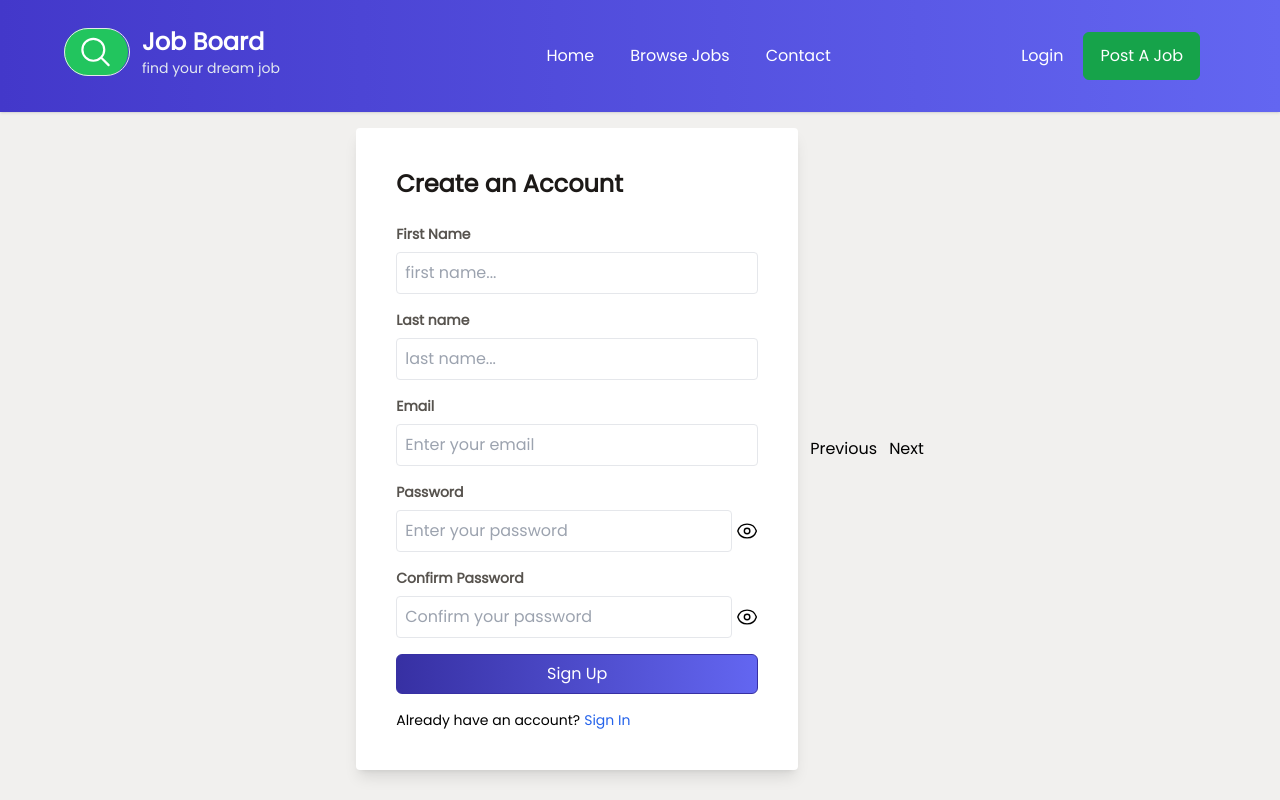
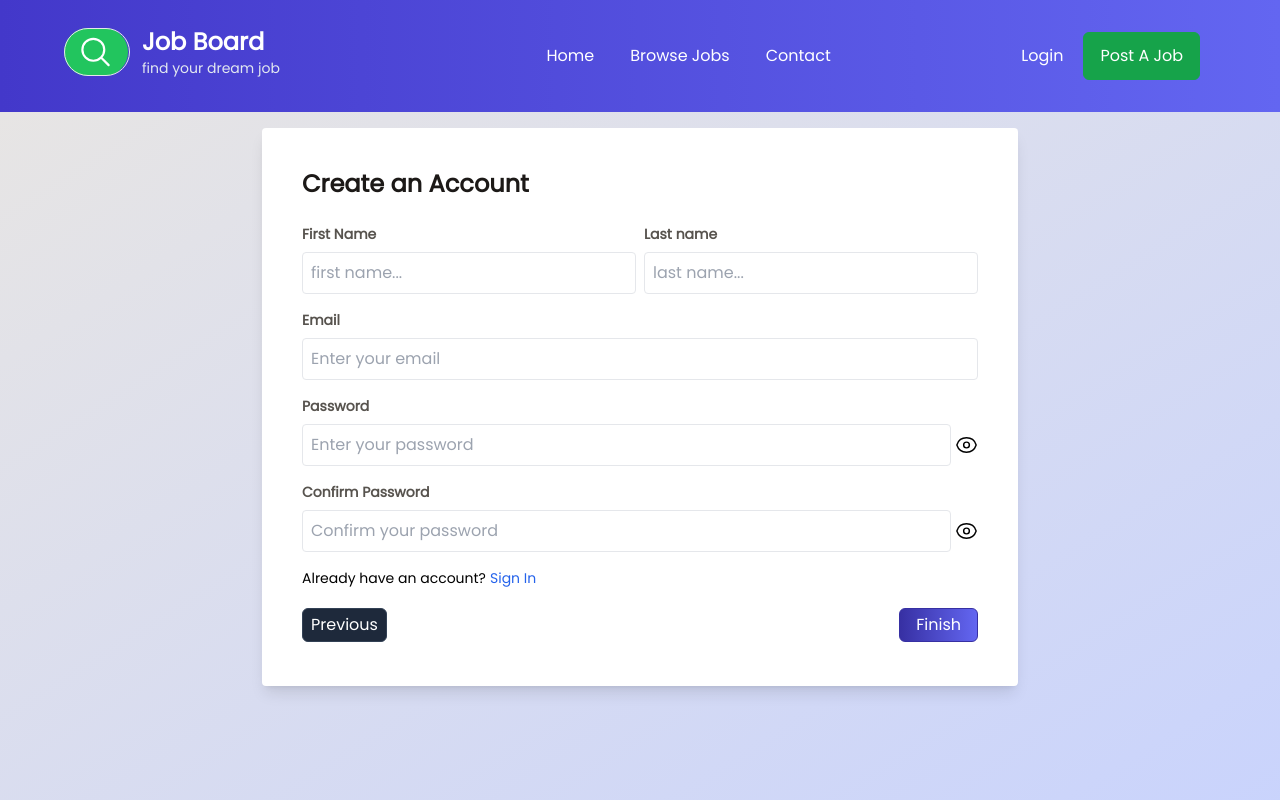
Before and after one commit to GabrielGatimu/CODSOFT, a React (Vite) app in the folder job-board/: page /signup in a window 1280 px wide. Both pictures are taken after a click on the button "Next". Shown: the top 800 px of the page. Built offline with nearby package versions, Linux system fonts and the light colour scheme; no server answers.

Commit message:
fix: CORS

```diff
--- a/job-board/src/screens/auth/SignUp.jsx
+++ b/job-board/src/screens/auth/SignUp.jsx
@@ -38,7 +38,7 @@ export default function SignUp() {
     // const [isSignUp, setIsSignUp] = useState(false);
 
     // steps & progress
-    const totalSteps = 3
+    const totalSteps = 2
     const [currentStep, setCurrentStep] = useState(1)
 
     const nextStep = () => {
@@ -116,13 +116,30 @@ export default function SignUp() {
     }, [userInfo, navigate, redirectPath]);
 
     return (
-        <div className="flex h-full items-center justify-center space-x-3  p-4">
+        <main className="flex min-h-screen justify-center p-4 bg-gradient-to-br from-stone-200 to-indigo-200">
+            <div className="flex flex-col gap-y-3">
+                <form className="bg-white p-10 rounded shadow-lg" onSubmit={handleSubmit}>
 
-            <form className="bg-white p-10 rounded shadow-lg" onSubmit={handleSubmit}>
+                    {/* STEP 1 */}
+                    {currentStep === 1 &&
+                        <>
+                            <h2 className="text-2xl mb-6 font-bold text-stone-900">Get started</h2>
+                            <p className="text-gray-900">What do you want to do?</p>
+
+                            <div className="flex items-center justify-between gap-x-3 my-12 text-white w-80 ">
+                                <div className="bg-green-600 rounded py-2 px-4  flex-1 text-center">Hire</div>
+                                <div className="bg-purple-600 rounded py-2 px-4 flex-1  text-center">Find a Job</div>
+                            </div>
+                        </>
+                    }
+
+                    {/* STEP 2 */}
                     {currentStep === 2 &&
                         <>
                             <h2 className="text-2xl mb-6 font-bold text-stone-900">Create an Account</h2>
                             {/* inputs */}
+                            {/* names */}
+                            <div className="flex items-center space-x-2">
                                 <div className="input-group">
                                     <label htmlFor="first_name">
                                         First Name
@@ -137,7 +154,6 @@ export default function SignUp() {
                                     />
                                 </div>
 
-
                                 <div className="input-group">
                                     <label htmlFor="last_name">
                                         Last name
@@ -150,6 +166,7 @@ export default function SignUp() {
                                         value={userData.last_name}
                                         onChange={handleInputChange}
                                     />
+                                </div>
                             </div>
 
                             <div className="input-group">
@@ -165,6 +182,7 @@ export default function SignUp() {
                                     onChange={handleInputChange}
                                 />
                             </div>
+
                             <div className="input-group">
                                 <label htmlFor="password">
                                     Password
@@ -247,36 +265,21 @@ export default function SignUp() {
                                 </div>
                             </div>
 
-
-                        {/* Loading State*/
-                        }
-                        {
-                            (signUpLoading) &&
+                            {/* Loading State */}
+                            {signUpLoading &&
                                 <div className="flex items-center"><Loader/> Please wait...</div>
                             }
-                        {
-                            signUpError &&
+
+                            {signUpError &&
                                 <p className="flex items-center justify-center w-full p-4 rounded  text-red-500">
                                     {signUpError.data.message}
                                 </p>
                             }
 
-                        {/* Action Buttons */
-                        }
-                        {
-                            (successMessage) ?
+                            {successMessage &&
                                 <p className="flex items-center justify-center w-full p-4 rounded   bg-green-500 text-white">
                                     {successMessage}
                                 </p>
-                                :
-                                <button
-                                    type="submit"
-                                    className={`w-full rounded-md h-10 bg-gradient-to-r from-indigo-800 to-indigo-500 hover:bg-gradient-to-r hover:from-indigo-500 hover:to-indigo-800 text-white border border-indigo-800`}
-                                    disabled={signUpLoading}
-                                >
-                                    Sign Up
-                                </button>
-
                             }
 
                             <p className="text-sm mt-4">
@@ -287,7 +290,7 @@ export default function SignUp() {
                             </span>
                             </p>
 
-                        {/* Sign In with Google*/}
+                             {/*Sign In with Google*/}
                             {/*<div className="mt-4 w-full">*/}
                             {/*    {googleError && <h3>{googleError}</h3>}*/}
                             {/*    <GoogleOAuthProvider clientId={googleClientId}>*/}
@@ -301,31 +304,35 @@ export default function SignUp() {
                             {/*        />*/}
                             {/*    </GoogleOAuthProvider>*/}
                             {/*</div>*/}
-
                         </>
                     }
-            </form>
 
-            {/* Navigation buttons */
-            }
-            <>
-                {currentStep > 1 && (
-                    <button type="button" onClick={prevStep}>
+                    {/* Navigation buttons */}
+                    <div className="mt-4 flex items-center justify-between py-1">
+                        {(currentStep > 1) &&
+                            <button className="btn slate-btn" type="button" onClick={prevStep}>
                                 Previous
                             </button>
-                )}
-                {currentStep < totalSteps && (
-                    <button type="button" onClick={nextStep}>
+                        }
+                        {(currentStep < totalSteps) &&
+                            <button className="btn slate-btn" type="button" onClick={nextStep}>
                                 Next
                             </button>
-                )}
-                {currentStep === totalSteps && (
-                    <button type="submit">
-                        Submit
+                        }
+                        {(currentStep === totalSteps) &&
+                            <button
+                                type="submit"
+                                className={`rounded-md px-4 py-1 bg-gradient-to-r from-indigo-800 to-indigo-500 hover:bg-gradient-to-r hover:from-indigo-500 hover:to-indigo-800 text-white border border-indigo-800`}
+                                disabled={signUpLoading}
+                            >
+                                Finish
                             </button>
-                )}
-            </>
+                        }
                     </div>
+
+                </form>
+            </div>
+        </main>
     )
 
 }
--- a/job-board/src/state/slices/api.slice.js
+++ b/job-board/src/state/slices/api.slice.js
@@ -1,6 +1,7 @@
 import {createApi, fetchBaseQuery} from "@reduxjs/toolkit/query/react";
 
 const baseQuery = fetchBaseQuery({
+    // baseUrl: "http://127.0.0.1:8080/api/v1",
     baseUrl: "https://job-board-gk5p.onrender.com/api/v1",
     credentials: "include",
     prepareHeaders: (headers, { getState }) => {
--- a/job-board/src/styles/custom.css
+++ b/job-board/src/styles/custom.css
@@ -3,6 +3,9 @@
 }
 .black-btn{
     @apply bg-stone-900 border border-stone-900
+}
+.slate-btn{
+    @apply bg-slate-800 border border-slate-700
 }
 
 .green-btn{
--- a/job-board/vite.config.js
+++ b/job-board/vite.config.js
@@ -4,11 +4,11 @@ import react from '@vitejs/plugin-react'
 // https://vitejs.dev/config/
 export default defineConfig({
   plugins: [react()],
-  base:"/job-board/",
   server: {
     port: 5173,
     proxy: {
       '/api/v1': {
+        // target: 'http://127.0.0.1:8080',
         target: 'https://job-board-gk5p.onrender.com',
         changeOrigin: true
       }
```
Also changed, not shown: 1 other file (tests, documents, lock files or other folders). Lines whose indentation alone changed are shown as unchanged.
